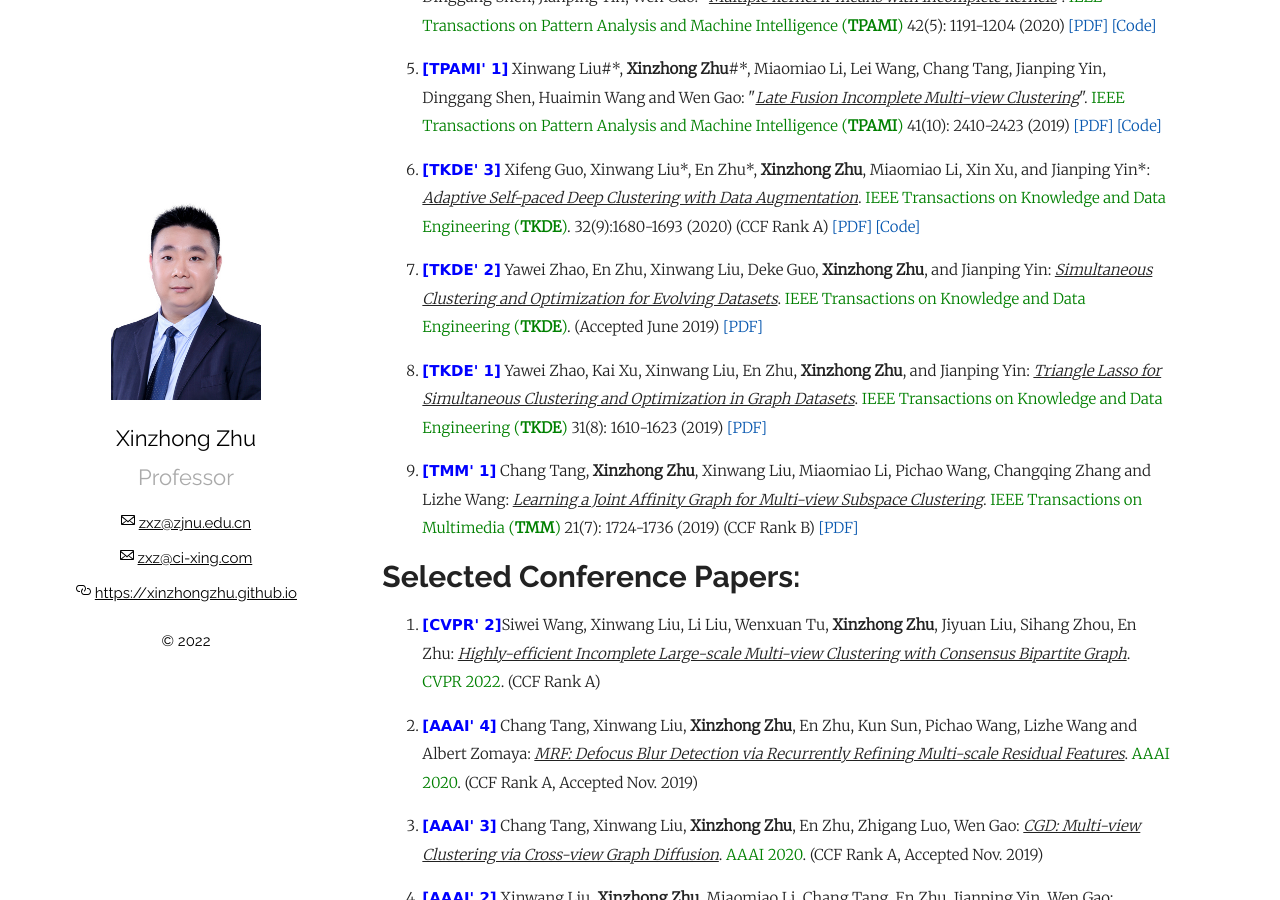
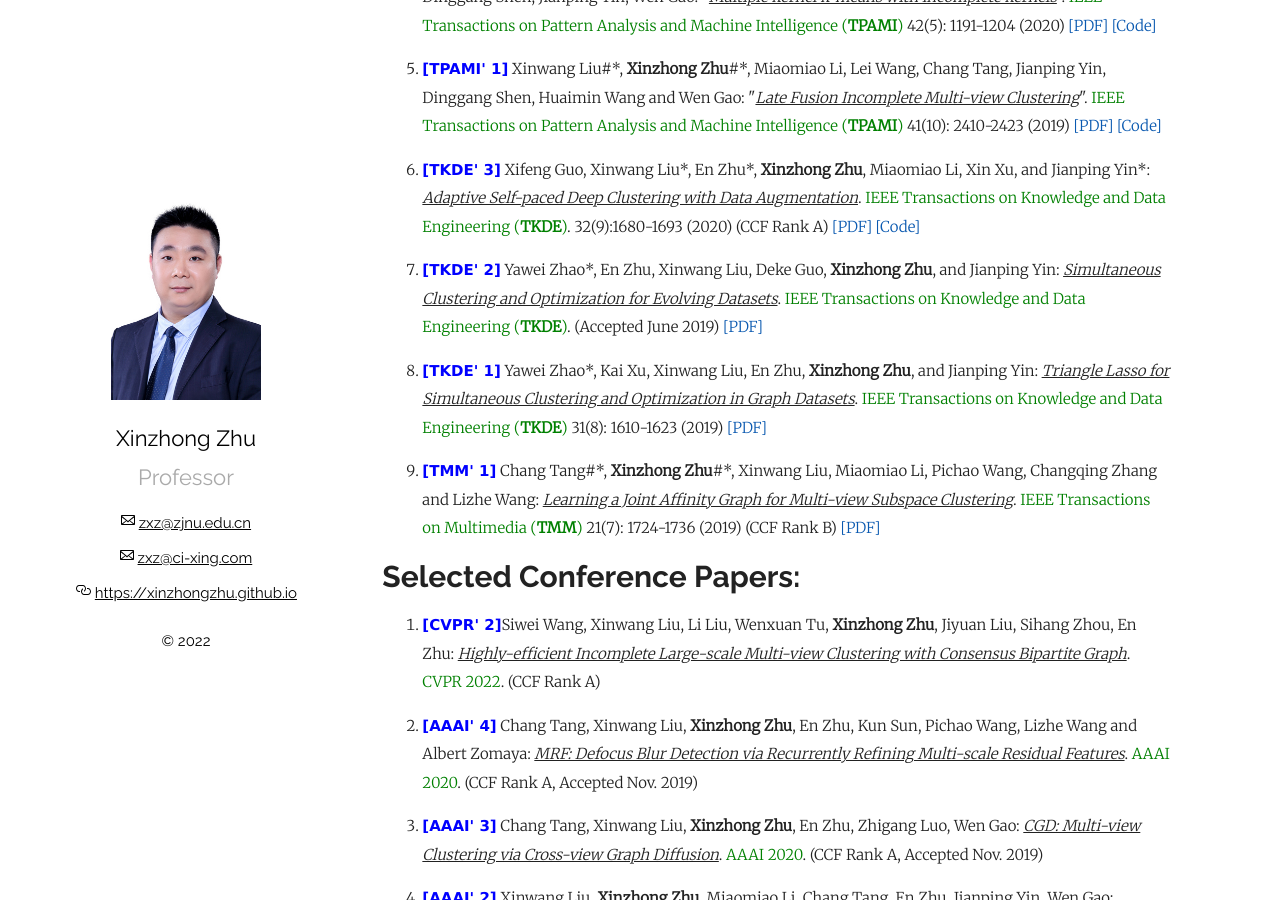
Before and after one commit to xinzhongzhu/xinzhongzhu.github.io, a Jekyll site: the page built from index.md, in a window 1280 px wide and 900 px high, scrolled down 668 px. Built offline with Jekyll 4.4.1, drawn with Linux system fonts in a browser that asks for light colours; our own code applies the rules of GitHub Pages for plain Markdown files.

Commit message:
Update index.md

```diff
--- a/index.md
+++ b/index.md
@@ -29,11 +29,11 @@ Please drop me a message by email: <u>zxz@zjnu.edu.cn</u> or <u>zxz@ci-xing.com<
 
 <p style="margin-top: 8px;"><li><font face="verdana" color="blue"><b>[TKDE' 3]</b></font> Xifeng Guo, Xinwang Liu*, En Zhu*, <b>Xinzhong Zhu</b>, Miaomiao Li, Xin Xu, and Jianping Yin*: <i><u>Adaptive Self-paced Deep Clustering with Data Augmentation</u></i>. <font color="green">IEEE Transactions on Knowledge and Data Engineering (<b>TKDE</b>)</font>. 32(9):1680-1693 (2020) (CCF Rank A) <a href = "https://www.researchgate.net/profile/Xifeng_Guo/publication/332490862_Adaptive_Self-paced_Deep_Clustering_with_Data_Augmentation/links/5cbc1d3c4585156cd7a724fa/Adaptive-Self-paced-Deep-Clustering-with-Data-Augmentation.pdf?origin=publication_detail">[PDF]</a> <a href = "https://github.com/XifengGuo/ASPC-DA">[Code]</a></li></p>
 
-<p style="margin-top: 8px;"><li><font face="verdana" color="blue"><b>[TKDE' 2]</b></font> Yawei Zhao, En Zhu, Xinwang Liu, Deke Guo, <b>Xinzhong Zhu</b>, and Jianping Yin: <i><u>Simultaneous Clustering and Optimization for Evolving Datasets</u></i>. <font color="green">IEEE Transactions on Knowledge and Data Engineering (<b>TKDE</b>)</font>. (Accepted June 2019) <a href = "https://arxiv.org/pdf/1908.01384.pdf">[PDF]</a></li></p>
+<p style="margin-top: 8px;"><li><font face="verdana" color="blue"><b>[TKDE' 2]</b></font> Yawei Zhao*, En Zhu, Xinwang Liu, Deke Guo, <b>Xinzhong Zhu</b>, and Jianping Yin: <i><u>Simultaneous Clustering and Optimization for Evolving Datasets</u></i>. <font color="green">IEEE Transactions on Knowledge and Data Engineering (<b>TKDE</b>)</font>. (Accepted June 2019) <a href = "https://arxiv.org/pdf/1908.01384.pdf">[PDF]</a></li></p>
 
-<p style="margin-top: 8px;"><li><font face="verdana" color="blue"><b>[TKDE' 1]</b></font> Yawei Zhao, Kai Xu, Xinwang Liu, En Zhu, <b>Xinzhong Zhu</b>, and Jianping Yin: <i><u>Triangle Lasso for Simultaneous Clustering and Optimization in Graph Datasets</u></i>. <font color="green">IEEE Transactions on Knowledge and Data Engineering (<b>TKDE</b>)</font> 31(8): 1610-1623 (2019)  <a href = "https://arxiv.org/pdf/1808.06556.pdf">[PDF]</a></li></p>
+<p style="margin-top: 8px;"><li><font face="verdana" color="blue"><b>[TKDE' 1]</b></font> Yawei Zhao*, Kai Xu, Xinwang Liu, En Zhu, <b>Xinzhong Zhu</b>, and Jianping Yin: <i><u>Triangle Lasso for Simultaneous Clustering and Optimization in Graph Datasets</u></i>. <font color="green">IEEE Transactions on Knowledge and Data Engineering (<b>TKDE</b>)</font> 31(8): 1610-1623 (2019)  <a href = "https://arxiv.org/pdf/1808.06556.pdf">[PDF]</a></li></p>
 
-<p style="margin-top: 8px;"><li><font face="verdana" color="blue"><b>[TMM' 1]</b></font> Chang Tang, <b>Xinzhong Zhu</b>, Xinwang Liu, Miaomiao Li, Pichao Wang, Changqing Zhang and Lizhe Wang: <i><u>Learning a Joint Affinity Graph for Multi-view Subspace Clustering</u></i>. <font color="green">IEEE Transactions on Multimedia (<b>TMM</b>)</font> 21(7): 1724-1736 (2019) (CCF Rank B) <a href = "https://sci-hub.tw/https://ieeexplore.ieee.org/abstract/document/8587193/">[PDF]</a></li></p>
+<p style="margin-top: 8px;"><li><font face="verdana" color="blue"><b>[TMM' 1]</b></font> Chang Tang#*, <b>Xinzhong Zhu</b>#*, Xinwang Liu, Miaomiao Li, Pichao Wang, Changqing Zhang and Lizhe Wang: <i><u>Learning a Joint Affinity Graph for Multi-view Subspace Clustering</u></i>. <font color="green">IEEE Transactions on Multimedia (<b>TMM</b>)</font> 21(7): 1724-1736 (2019) (CCF Rank B) <a href = "https://sci-hub.tw/https://ieeexplore.ieee.org/abstract/document/8587193/">[PDF]</a></li></p>
 
 </ol>
 
```
